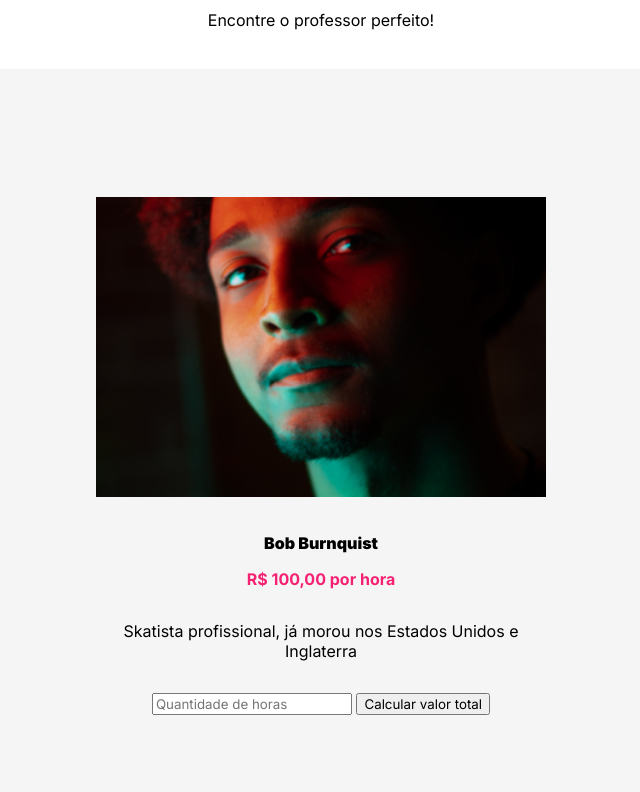
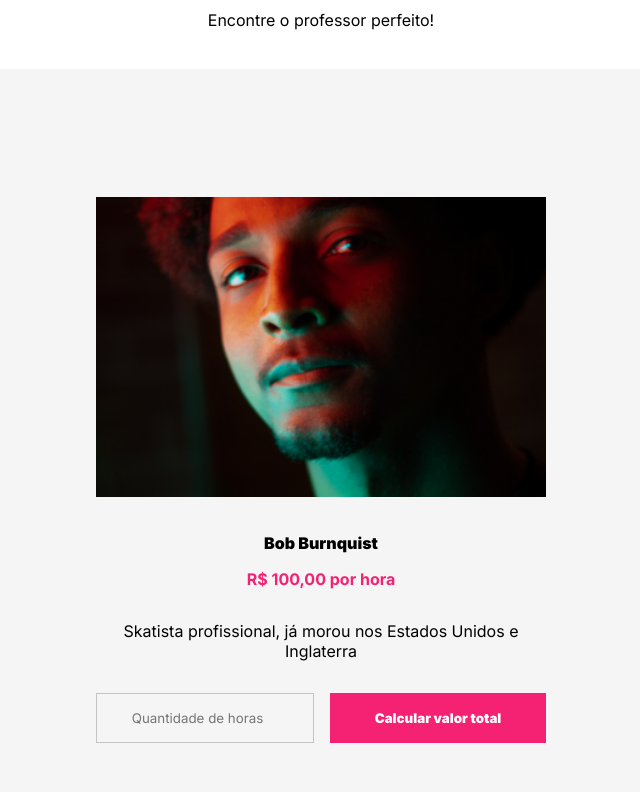
Before and after one commit to daniel-oliv3/my-teacher, a plain HTML site: page index.html in a window 1280 px wide. Shown: the part 131-923 px from the top of the page, without its empty margins (319-959 px from the left). Drawn offline with Linux system fonts and the light colour scheme.

Commit message:
Update styles.css

```diff
--- a/css/styles.css
+++ b/css/styles.css
@@ -55,12 +55,33 @@ main {
     margin-bottom: 2rem;
 }
 
+.teacher-contract {
+    display: flex;
+    justify-content: space-between;
+}
 
+.teacher-contract-hours {
+    width: 48%;
+    color: #565656;
+    background-color: #f5f5f5;
+    outline: none;
+    border: 1px solid #c4c4c4;
+    padding: 1rem 0;
+    text-align: center;
+}
 
+.teacher-contract-button {
+    width: 48%;
+    color: #fff;
+    background-color: #f52273;
+    border: none;
+    font-weight: 900;
+    transition: background-color 0.5s;
+}
 
-
-
-
+.teacher-contract-button:hover {
+    background-color: #cd1c60;
+}
 
 
 
```
